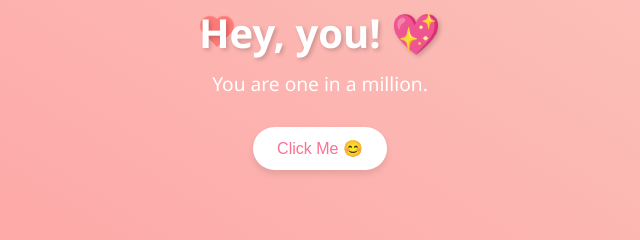
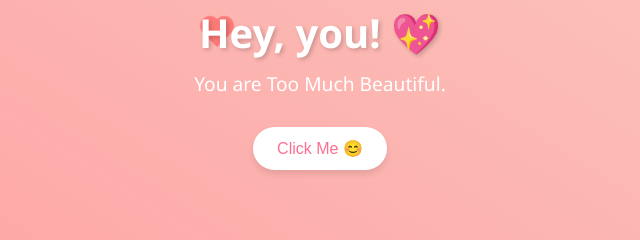
Before and after one commit to AdityaDaundkar/aditya1, a plain HTML site: page index.html in a window 1280 px wide. Shown: the part 313-553 px from the top of the page, 320-960 px from the left. Drawn offline with Linux system fonts and the light colour scheme.

Commit message:
Update index.html

```diff
--- a/index.html
+++ b/index.html
@@ -155,7 +155,7 @@
 <body>
   <div id="messageBox">
     <h1>Hey, you! 💖</h1>
-    <p>You are one in a million.</p>
+    <p>You are Too Much Beautiful.</p>
     <button onclick="showMessage()">Click Me 😊</button>
     <div id="popupMessage"></div>
   </div>
```
